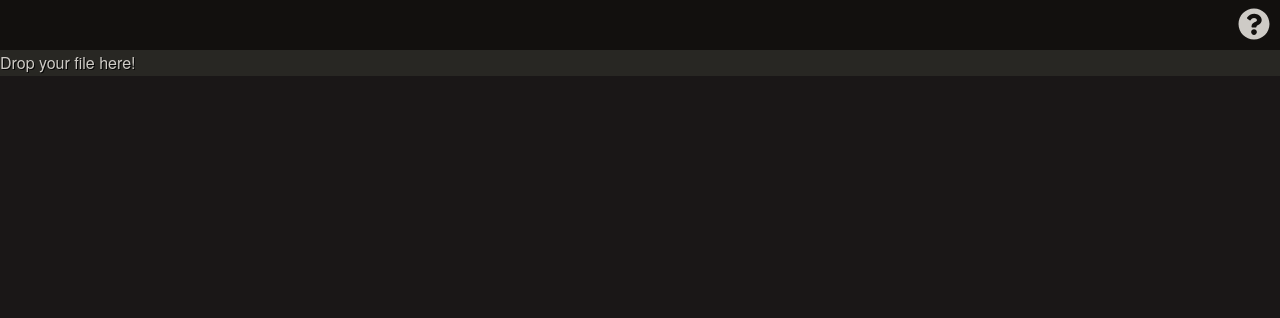
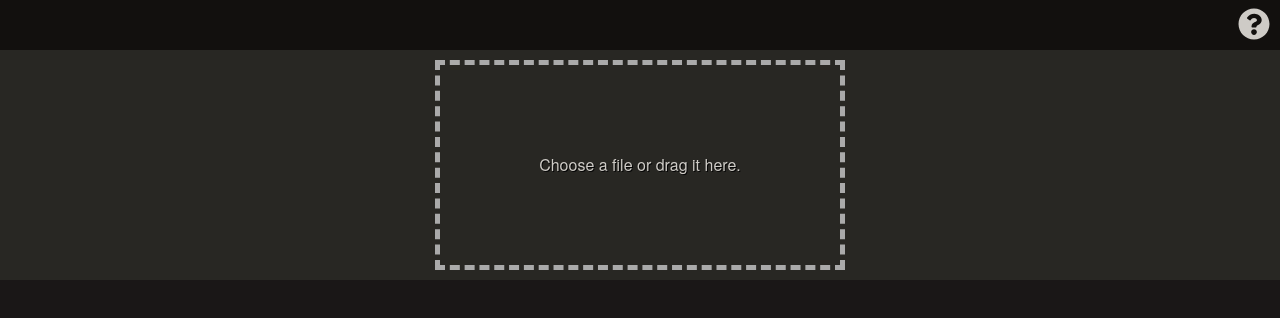
Before and after one commit to Ersanio/9yin-chat-history, an Angular app: page / in a window 1280 px wide. Shown: the top 318 px of the page. Built offline with nearby package versions, Linux system fonts and the light colour scheme.

Commit message:
Better file upload. Closes #7, closes #4

```diff
--- a/src/app/Components/chat-records/chat-records.component.scss
+++ b/src/app/Components/chat-records/chat-records.component.scss
@@ -27,7 +27,7 @@ div.chat-message {
 }
 
 div.chat-message:hover {
-  background-color: $bg-color-chat-message-hover;
+  background-color: darken($bg-color-chat-message, 2%);
 }
 
 div.chat-row {
--- a/src/app/Components/drag-drop/drag-drop.component.html
+++ b/src/app/Components/drag-drop/drag-drop.component.html
@@ -1,3 +1,8 @@
-<div appDragDrop *ngIf="isVisible" (files)="onFilesDropped($event)">
-  Drop your file here!
+<div class="container" *ngIf="isVisible">
+  <div class="outer" appDragDrop (files)="onFilesDropped($event)" (click)="file.click();">
+    <div class="inner">
+      Choose a file or drag it here.
+    </div>
+  </div>
 </div>
+<input type="file" accept=".xml" style="display:none;" (change)="onFileSelected($event)" #file>
--- a/src/app/Components/drag-drop/drag-drop.component.scss
+++ b/src/app/Components/drag-drop/drag-drop.component.scss
@@ -0,0 +1,24 @@
+@import "../../../variables";
+
+div.container {
+  display: grid;
+  place-items: center;
+
+  div.outer {
+    border: 5px dashed #AAA;
+    margin: 10px;
+    cursor: pointer;
+
+    div.inner {
+      width:400px;
+      height:200px;
+
+      display: grid;
+      place-items: center;
+    }
+  }
+
+  .over {
+    background-color: lighten($bg-color-main-window, 10%);
+  }
+}
--- a/src/app/Components/drag-drop/drag-drop.component.ts
+++ b/src/app/Components/drag-drop/drag-drop.component.ts
@@ -7,7 +7,7 @@ import { FileHandle } from 'src/app/drag-drop.directive';
   styleUrls: ['./drag-drop.component.scss']
 })
 export class DragDropComponent implements OnInit {
-  @Output() public files = new EventEmitter<FileHandle[]>();
+  @Output() public file = new EventEmitter<File>();
   public isVisible: boolean;
 
   ngOnInit(): void {
@@ -15,7 +15,20 @@ export class DragDropComponent implements OnInit {
   }
 
   async onFilesDropped(files: FileHandle[]): Promise<void> {
-    this.files.emit(files);
-    this.isVisible = !files.length;
+    this.handleFileLoad(files[0].file);
+  }
+
+  onFileSelected(event) {
+    const file : File = event.target.files[0];
+    this.handleFileLoad(file);
+  }
+
+  handleFileLoad(file: File) {
+    if(file.type != "text/xml") {
+      return;
+    }
+
+    this.file.emit(file);
+    this.isVisible = false;
   }
 }
--- a/src/app/Services/chatparser.service.ts
+++ b/src/app/Services/chatparser.service.ts
@@ -7,7 +7,7 @@ var parser = require('fast-xml-parser');
   providedIn: 'root'
 })
 export class ChatparserService {
-  async parseXmlChatLog(fileHandle: FileHandle): Promise<any> {
+  async parseXmlChatLog(file: File): Promise<any> {
 
     var options = {
       attributeNamePrefix: "",
@@ -17,7 +17,7 @@ export class ChatparserService {
       trimValues: true,
     };
 
-    const text = await fileHandle.file.text();
+    const text = await file.text();
     return parser.parse(text, options);
   }
 }
--- a/src/app/app.component.html
+++ b/src/app/app.component.html
@@ -1,7 +1,7 @@
 <div class="viewport">
   <div class="window">
     <app-menubar [chatHistory]="chatHistory" [selectedChat]="selectedChat"></app-menubar>
-    <app-drag-drop (files)="onFilesDropped($event)"></app-drag-drop>
+    <app-drag-drop (file)="onFileDropped($event)"></app-drag-drop>
     <ng-container *ngIf="chatHistory !== undefined">
       <div class="flex">
         <div class="name-list">
--- a/src/app/app.component.ts
+++ b/src/app/app.component.ts
@@ -21,9 +21,9 @@ export class AppComponent {
   ngOnInit(): void {
   }
 
-  async onFilesDropped(files: FileHandle[]): Promise<void> {
-    const xmlHistory = await this.chatParser.parseXmlChatLog(files[0]);
-    this.chatHistory = this.chatMapper.AnyToChat(xmlHistory, files[0].file.name);
+  async onFileDropped(file: File): Promise<void> {
+    const xmlHistory = await this.chatParser.parseXmlChatLog(file);
+    this.chatHistory = this.chatMapper.AnyToChat(xmlHistory, file.name);
   }
 
   onSelectedChatChange(name: string) {
--- a/src/app/drag-drop.directive.ts
+++ b/src/app/drag-drop.directive.ts
@@ -15,26 +15,26 @@ export class DragDropDirective {
 
   @Output() files: EventEmitter<FileHandle[]> = new EventEmitter();
 
-  @HostBinding("class") private class = "drag-drop";
+  @HostBinding("class") private class = "";
 
   constructor(private sanitizer: DomSanitizer) { }
 
   @HostListener("dragover", ["$event"]) public onDragOver(evt: DragEvent) {
     evt.preventDefault();
     evt.stopPropagation();
-    this.class = "drag-drop over";
+    this.class = "over";
   }
 
   @HostListener("dragleave", ["$event"]) public onDragLeave(evt: DragEvent) {
     evt.preventDefault();
     evt.stopPropagation();
-    this.class = "drag-drop";
+    this.class = "";
   }
 
   @HostListener('drop', ['$event']) public onDrop(evt: DragEvent) {
     evt.preventDefault();
     evt.stopPropagation();
-    this.class = "drag-drop drop";
+    this.class = "drop";
 
     let files: FileHandle[] = [];
     for (let i = 0; i < evt.dataTransfer.files.length; i++) {
--- a/src/variables.scss
+++ b/src/variables.scss
@@ -11,7 +11,6 @@ $color-name-list-text: #EAE7E3;
 
 $bg-color-chat-top-bar: #524D47;
 $bg-color-chat-message: #282723;
-$bg-color-chat-message-hover: #282723;
 $color-chat-top-bar: #DDDCDC;
 $color-name-text: #EA77A5;
 $color-timestamp-text: #FFA523;
```
Also changed, not shown: 2 other files (tests, documents, lock files or other folders).
